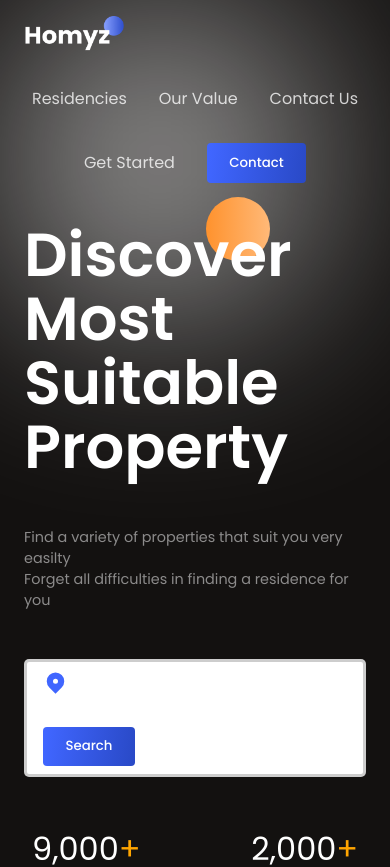
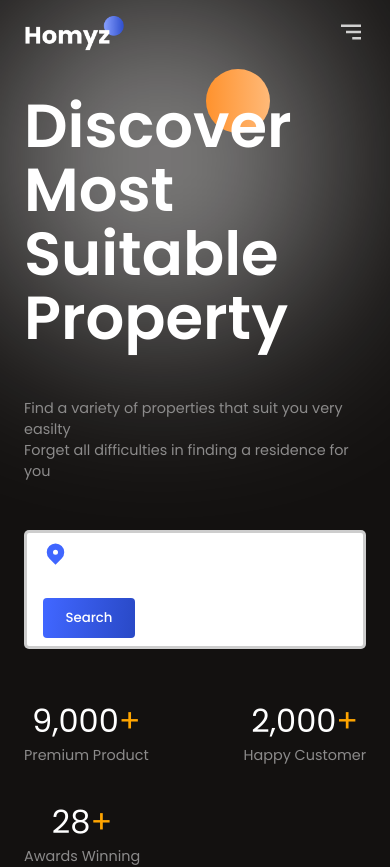
Before and after one commit to MehediMashfan086/react-project-homeyz, a React (Create React App) app: page / in a window 390 px wide. Shown: the top 867 px of the page. Built offline with nearby package versions, Linux system fonts and the light colour scheme.

Commit message:
feat(responsive): Header Section

```diff
--- a/package.json
+++ b/package.json
@@ -11,6 +11,7 @@
     "react-countup": "^6.4.2",
     "react-dom": "^18.2.0",
     "react-icons": "^4.10.1",
+    "react-outside-click-handler": "^1.3.0",
     "react-scripts": "5.0.1",
     "swiper": "^10.0.4",
     "web-vitals": "^2.1.4"
--- a/src/components/Header/Header.css
+++ b/src/components/Header/Header.css
@@ -23,3 +23,29 @@
 .h-menu>*:hover {
     cursor: pointer;
 }
+
+.menu-icon {
+    display: none;
+}
+
+@media (max-width: 768px) {
+    .menu-icon {
+        display: block;
+    }
+    .h-menu {
+        z-index: 99;
+        position: absolute;
+        color: var(--black);
+        top: 3rem;
+        right: 4rem;
+        background: white;
+        flex-direction: column;
+        font-weight: 500;
+        gap: 2rem;
+        padding: 3rem;
+        border-radius: 10px;
+        align-items: flex-start;
+        box-shadow: 0px 4px 4px rgba(0, 0, 0, 0.05);
+        transition: all 300ms ease-in;
+    }
+}
--- a/src/components/Header/Header.jsx
+++ b/src/components/Header/Header.jsx
@@ -1,8 +1,11 @@
 import React, { useState } from 'react'
 import "./Header.css"
+import OutsideClickHandler from 'react-outside-click-handler';
+import { BiMenuAltRight } from "react-icons/bi"
 
 const Header = () => {
   const [navbar, setNavbar] = useState(false)
+  const [menuOpened, setMenuOpened] = useState(false)
 
   const changeBackground = () => {
     if(window.scrollY >= 80) {
@@ -14,12 +17,23 @@
   }
 
   window.addEventListener("scroll", changeBackground)
+
+  const getMenuStyles = (menuOpened) => {
+    if(document.documentElement.clientWidth <= 800){
+      return {right: !menuOpened && "-100%"}
+    }
+  }
   return (
     <section className={navbar ? "navbar active" : "navbar"}>
         <div className="flexCenter paddings innerWidth h-container">
             <img src="/images/logo.png" alt="logo" width={100} />
+            <OutsideClickHandler
+            onOutsideClick={()=> {
+              setMenuOpened(false)
+            }}
+            >
 
-            <div className="flexCenter h-menu">
+            <div className="flexCenter h-menu" style={getMenuStyles(menuOpened)}>
                 <a href="">Residencies</a>
                 <a href="">Our Value</a>
                 <a href="">Contact Us</a>
@@ -28,6 +42,10 @@
                     <a href="">Contact</a>
                 </button>
             </div>
+            </OutsideClickHandler>
+            <div className="menu-icon" onClick= {()=>setMenuOpened((prev)=>!prev)}>
+                <BiMenuAltRight size = {30} />
+            </div>
         </div>
     </section>
   )
```
Also changed, not shown: 1 other file (tests, documents, lock files or other folders).
